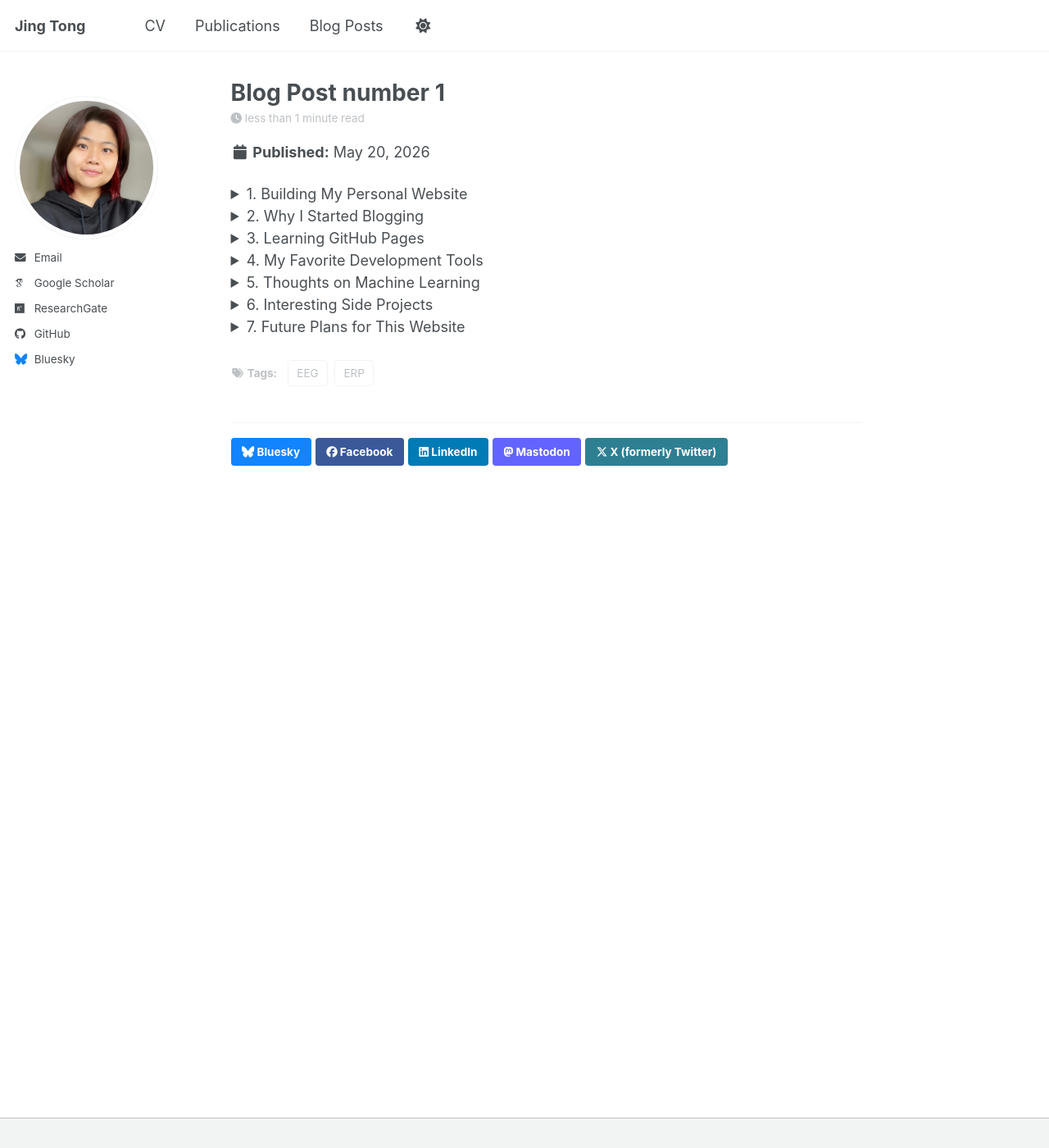
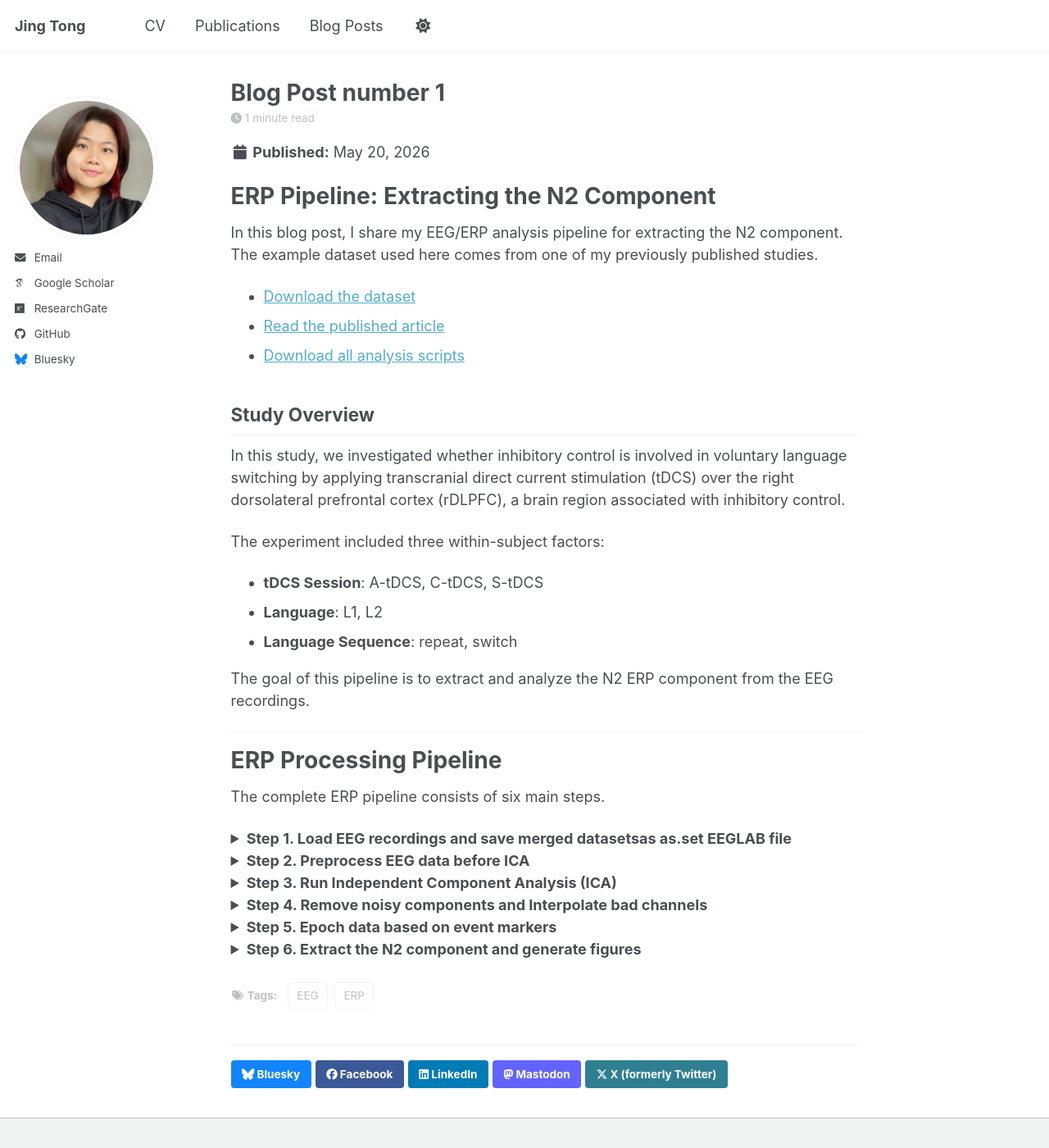
Before and after one commit to JingTong01/jingtong01.github.io, a Jekyll site: the page built from _posts/2012-08-14-blog-post-1.md, in a window 1280 px wide and 1400 px high. Shown: the whole window at 82% size. Built offline with Jekyll 4.4.1, drawn with Linux system fonts in a browser that asks for light colours; some web fonts are replaced; a script bundle is joined from its source files by our own code; library files that are not in the unit come from our copies.

Commit message:
Update 2012-08-14-blog-post-1.md

```diff
--- a/_posts/2012-08-14-blog-post-1.md
+++ b/_posts/2012-08-14-blog-post-1.md
@@ -7,51 +7,70 @@ tags:
   - ERP
 
 ---
+# ERP Pipeline: Extracting the N2 Component
+
+In this blog post, I share my EEG/ERP analysis pipeline for extracting the N2 component. The example dataset used here comes from one of my previously published studies.
+
+- [Download the dataset](#)
+- [Read the published article](#)
+- [Download all analysis scripts](#)
+
+## Study Overview
+
+In this study, we investigated whether inhibitory control is involved in voluntary language switching by applying transcranial direct current stimulation (tDCS) over the right dorsolateral prefrontal cortex (rDLPFC), a brain region associated with inhibitory control.
+
+The experiment included three within-subject factors:
+
+- **tDCS Session**: A-tDCS, C-tDCS, S-tDCS
+- **Language**: L1, L2
+- **Language Sequence**: repeat, switch
+
+The goal of this pipeline is to extract and analyze the N2 ERP component from the EEG recordings.
+
+---
+
+# ERP Processing Pipeline
+
+The complete ERP pipeline consists of six main steps.
+
 <details>
-<summary>1. Building My Personal Website</summary>
+<summary><strong>Step 1. Load EEG recordings and save merged datasetsas as.set EEGLAB file</strong></summary>
 
-This is the content of blog post 1.
+Load raw EEG recordings into EEGLAB and save the merged dataset as a `.set` file for further preprocessing.
 
 </details>
 
 <details>
-<summary>2. Why I Started Blogging</summary>
+<summary><strong>Step 2. Preprocess EEG data before ICA</strong></summary>
 
-This is the content of blog post 2.
+Perform standard preprocessing procedures, including filtering, re-referencing, channel inspection, and artifact preparation before running ICA.
 
 </details>
 
 <details>
-<summary>3. Learning GitHub Pages</summary>
+<summary><strong>Step 3. Run Independent Component Analysis (ICA)</strong></summary>
 
-This is the content of blog post 3.
+Run ICA to separate neural activity from noise components such as eye blinks, muscle artifacts, and line noise.
 
 </details>
 
 <details>
-<summary>4. My Favorite Development Tools</summary>
+<summary><strong>Step 4. Remove noisy components and Interpolate bad channels</strong></summary>
 
-This is the content of blog post 4.
+Identify and exclude artifact-related ICA components and noisy channels to improve signal quality.
 
 </details>
 
 <details>
-<summary>5. Thoughts on Machine Learning</summary>
+<summary><strong>Step 5. Epoch data based on event markers</strong></summary>
 
-This is the content of blog post 5.
+Segment continuous EEG data into epochs based on event-locked markers corresponding to the experimental conditions.
 
 </details>
 
 <details>
-<summary>6. Interesting Side Projects</summary>
+<summary><strong>Step 6. Extract the N2 component and generate figures</strong></summary>
 
-This is the content of blog post 6.
+Compute ERP averages, extract the N2 component, and generate visualization figures for statistical analysis and interpretation.
 
 </details>
-
-<details>
-<summary>7. Future Plans for This Website</summary>
-
-This is the content of blog post 7.
-
-</details>
```
